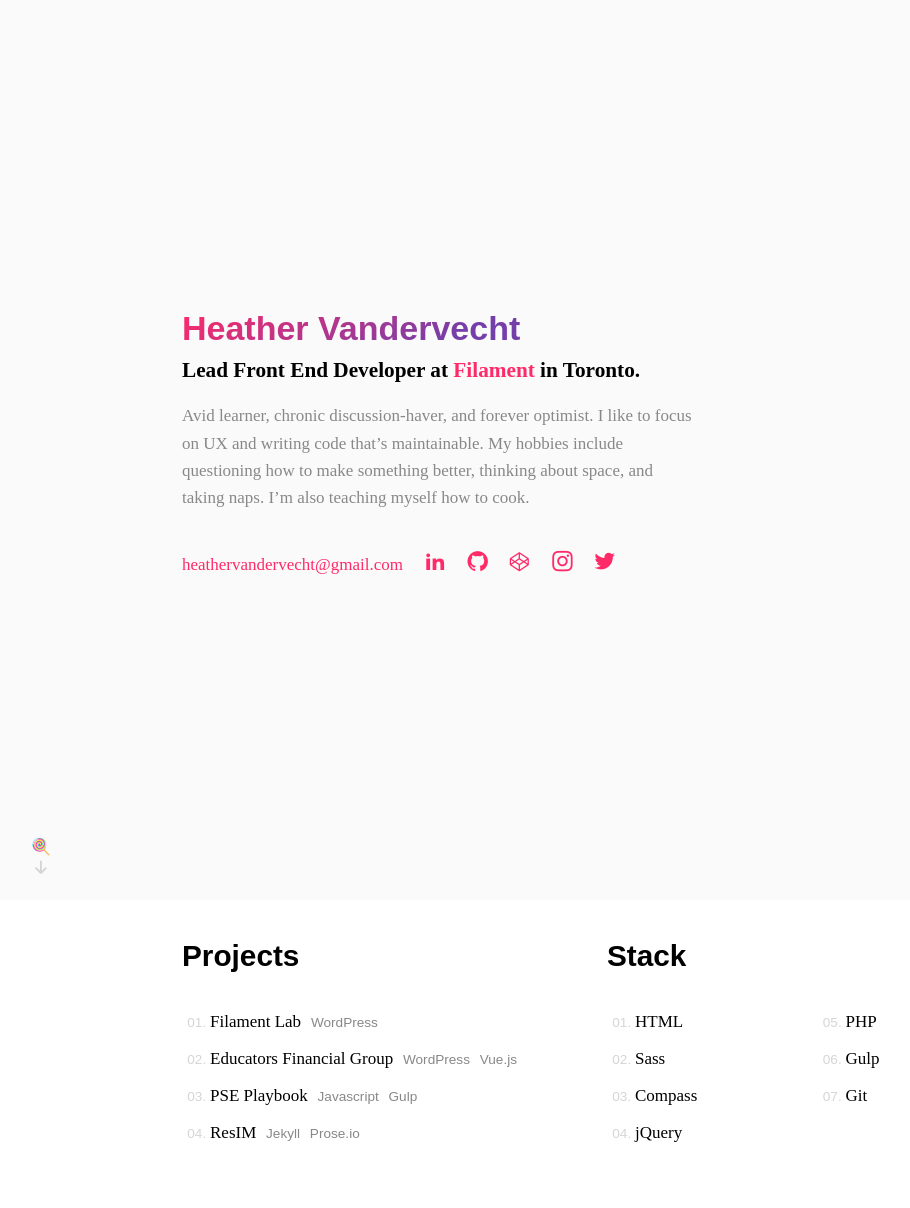
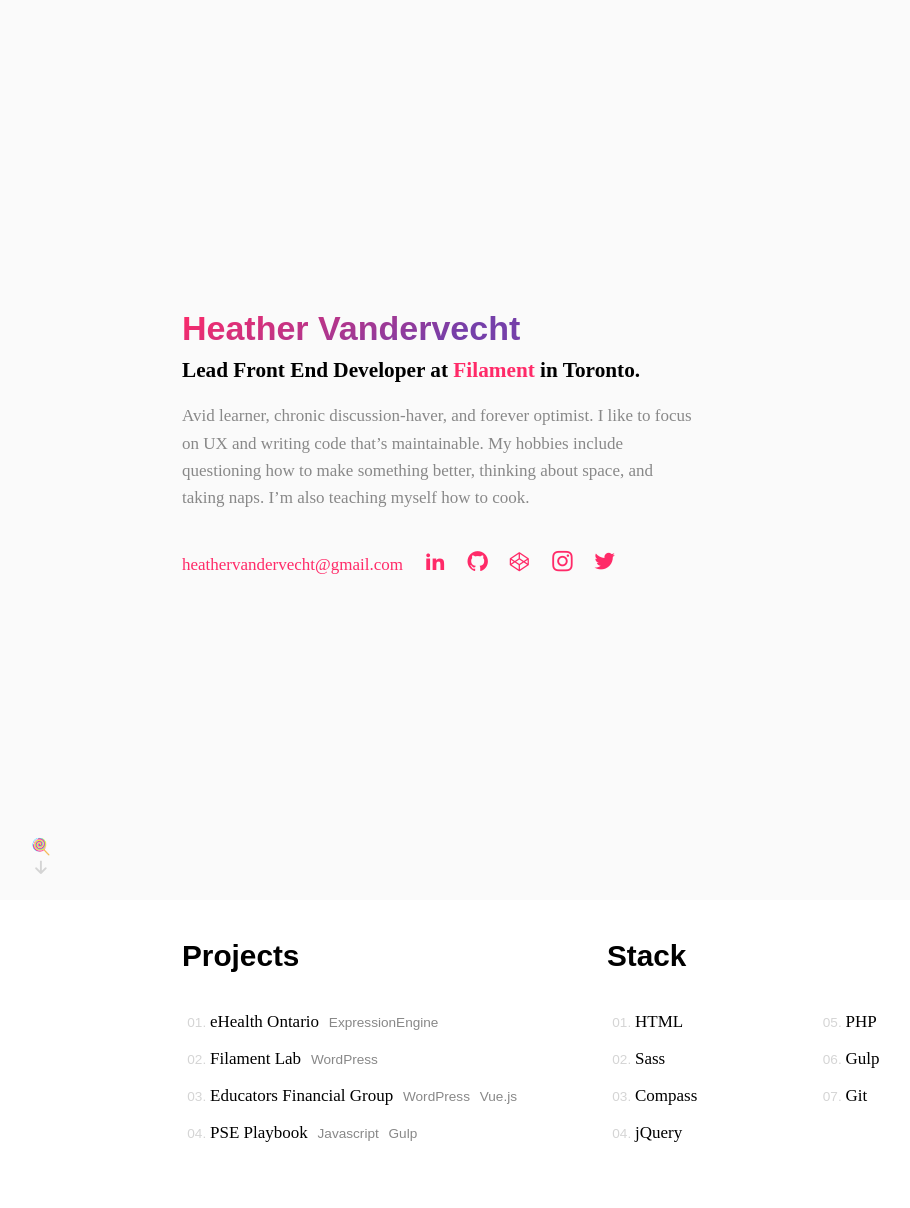
Before and after one commit to heathervv/portfolio-2016, a Jekyll site: the page built from index.html, in a window 1280 px wide. Shown: the whole page, without its empty margins (33-943 px from the left). Built offline with Jekyll 4.4.1, drawn with Linux system fonts in a browser that asks for light colours; some web fonts are replaced.

Commit message:
feat: remove resim, add ehealth

```diff
--- a/_includes/details.html
+++ b/_includes/details.html
@@ -3,6 +3,14 @@
         <div class="work">
             <h2 class="details__title">Projects</h2>
             <ol class="details__list">
+              <li class="details__link">
+                  <h4 class="details__project">
+                      <a target="_blank" href="http://ehealthontario.on.ca/">eHealth Ontario</a>
+                  </h4>
+                  <ul class="tags">
+                      <li>ExpressionEngine</li>
+                  </ul>
+              </li>
                 <li class="details__link">
                     <h4 class="details__project">
                         <a target="_blank" href="http://www.filamentlab.com/">Filament Lab</a>
@@ -27,15 +35,6 @@
                     <ul class="tags">
                         <li>Javascript</li>
                         <li>Gulp</li>
-                    </ul>
-                </li>
-                <li class="details__link">
-                    <h4 class="details__project">
-                        <a target="_blank" href="http://res.im">ResIM</a>
-                    </h4>
-                    <ul class="tags">
-                        <li>Jekyll</li>
-                        <li>Prose.io</li>
                     </ul>
                 </li>
             </ol>
```
